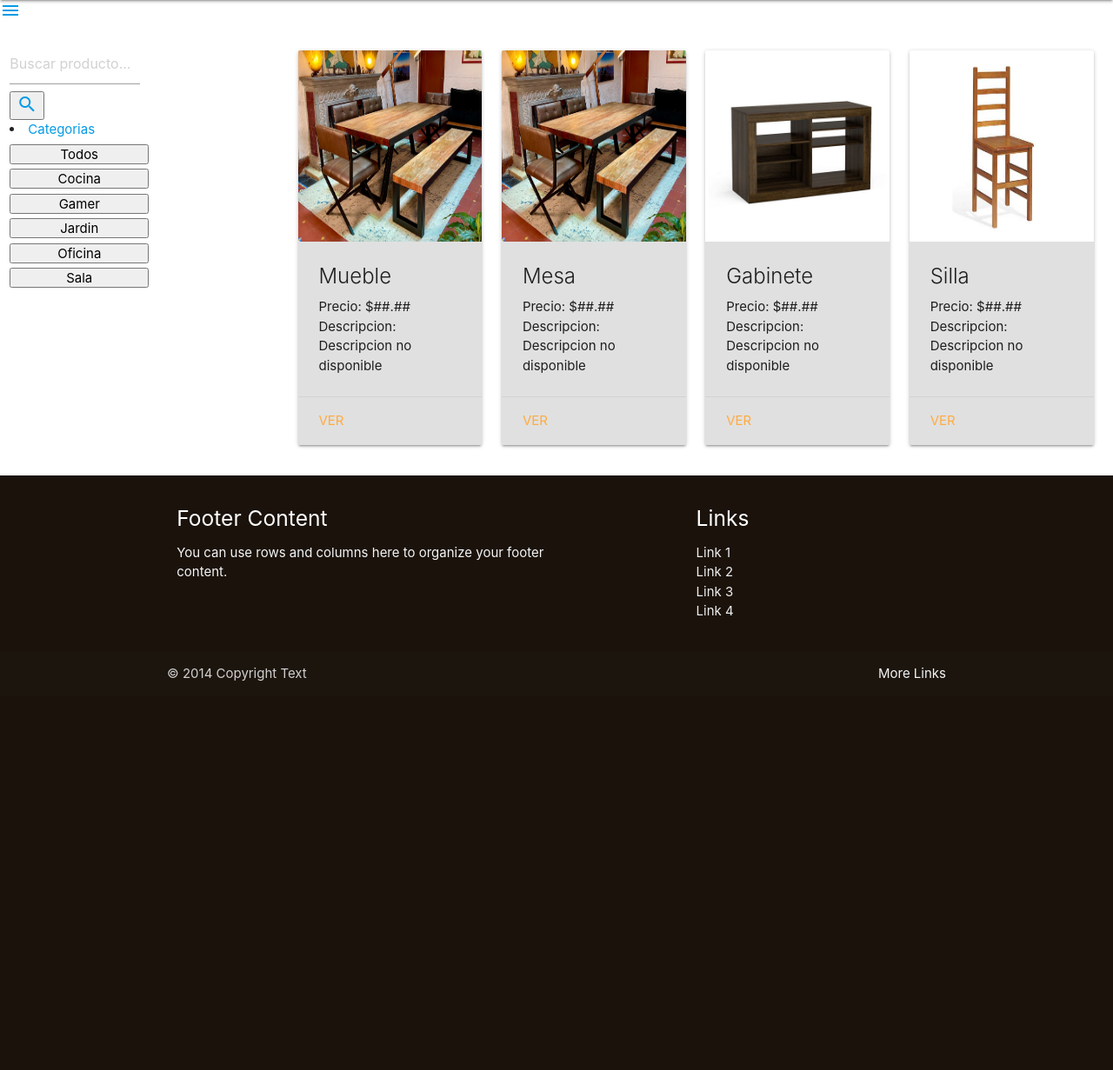
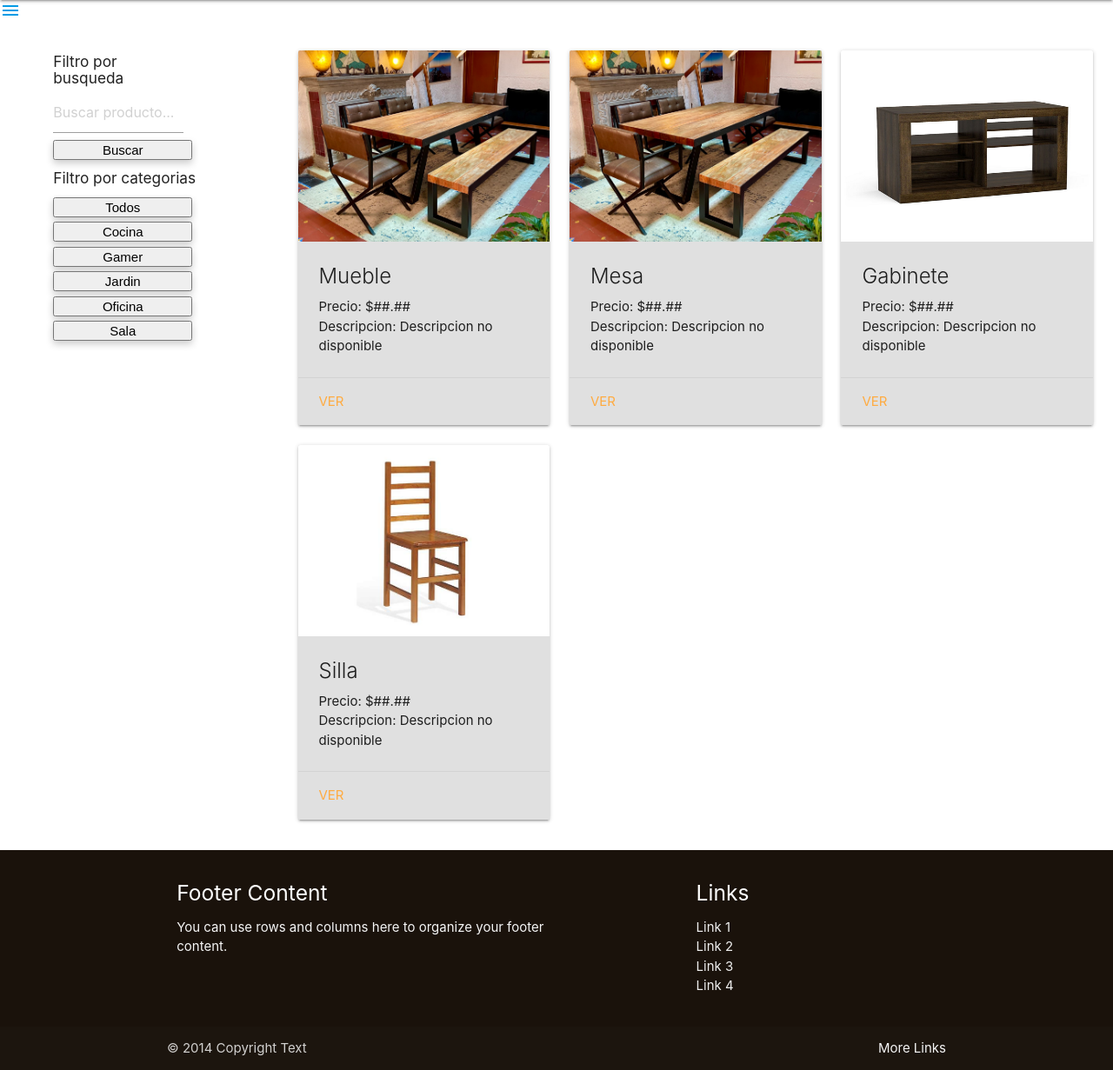
Before and after one commit to ryukomvp/lignum, a PHP site: page /views/public/catalogo.html in a window 1280 px wide. Shown: the part 64-1295 px from the top of the page at 87% size. Before the commit the page ends 848 px from the top, so only its background shows below. Run offline with PHP 8.4, Linux system fonts and the light colour scheme.

Commit message:
arreglado botones de filtro

```diff
--- a/resources/css/catalogo.css
+++ b/resources/css/catalogo.css
@@ -4,6 +4,15 @@
 
 #search-container {
     width: 150px;
+    margin-left: 50px;
+}
+
+#buttons{
+    margin-left: 50px;
+}
+
+#card-content{
+    margin-right: 50px;
 }
 
 .button-value {
@@ -23,14 +32,6 @@ img {
     background-color: #1a120b !important;
 }
 
-.wrapper {
-    width: 160px;
-    height: 280px;
-    margin-top: 10px;
-    margin-left: 20px;
-    background-color: #e0e0e0;
-}
-
 .sidenav-trigger {
     float: left;
 }
@@ -38,6 +39,19 @@ img {
 .button-value {
     margin-top: 5px;
     margin-right: 30px;
+    max-width: 300px;
+    width: 160px;
+    text-align: center;
+    box-shadow: 0 4px 8px 0 rgba(0, 0, 0, 0.2);
+    font-family: Arial;
+}
+
+#search{
+    box-shadow: 0 4px 8px 0 rgba(0, 0, 0, 0.2);
+    max-width: 300px;
+    margin: auto;
+    text-align: center;
+    font-family: Arial;
     width: 160px;
     text-align: center;
 }
--- a/views/public/catalogo.html
+++ b/views/public/catalogo.html
@@ -71,14 +71,15 @@
         <div class="row">
 
             <div class="col s3">
-                    <!--Barra de busqueda-->
+                <!--Barra de busqueda-->
                 <div id="search-container">
+                    <h6>Filtro por busqueda</h6>
                     <input type="search" id="search-input" placeholder="Buscar producto..." />
-                    <button id="search"><a href=""><i class="material-icons">search</i></a></button>
+                    <button id="search">Buscar</button>
                     <!--Filtros de categoria-->
-                    <li><a class="subheader">Categorias</a></li>
                 </div>
                 <div id="buttons">
+                    <h6>Filtro por categorias</h6>
                     <button class="button-value" onclick="filterProduct('Todos')">Todos</button>
                     <button class="button-value" onclick="filterProduct('Cocina')">
                         Cocina
@@ -99,9 +100,9 @@
                 <div id="products"></div>
             </div>
 
-            <div class="col s9">
+            <div class="col s9" id="card-container">
                 <!--Cards para productos-->
-                <div class="col s3">
+                <div class="col s4">
                     <div class="card">
                         <div class="card-image">
                             <img src="../../resources/img/mueble.jpg">
@@ -118,7 +119,7 @@
                         </div>
                     </div>
                 </div>
-                <div class="col s3">
+                <div class="col s4">
                     <div class="card">
                         <div class="card-image">
                             <img src="../../resources/img/mueble.jpg">
@@ -135,7 +136,7 @@
                         </div>
                     </div>
                 </div>
-                <div class="col s3">
+                <div class="col s4">
                     <div class="card">
                         <div class="card-image">
                             <img src="../../resources/img/mueble 2.jpg">
@@ -151,7 +152,7 @@
                         </div>
                     </div>
                 </div>
-                <div class="col s3">
+                <div class="col s4">
                     <div class="card">
                         <div class="card-image">
                             <img src="../../resources/img/silla.jpg">
```
